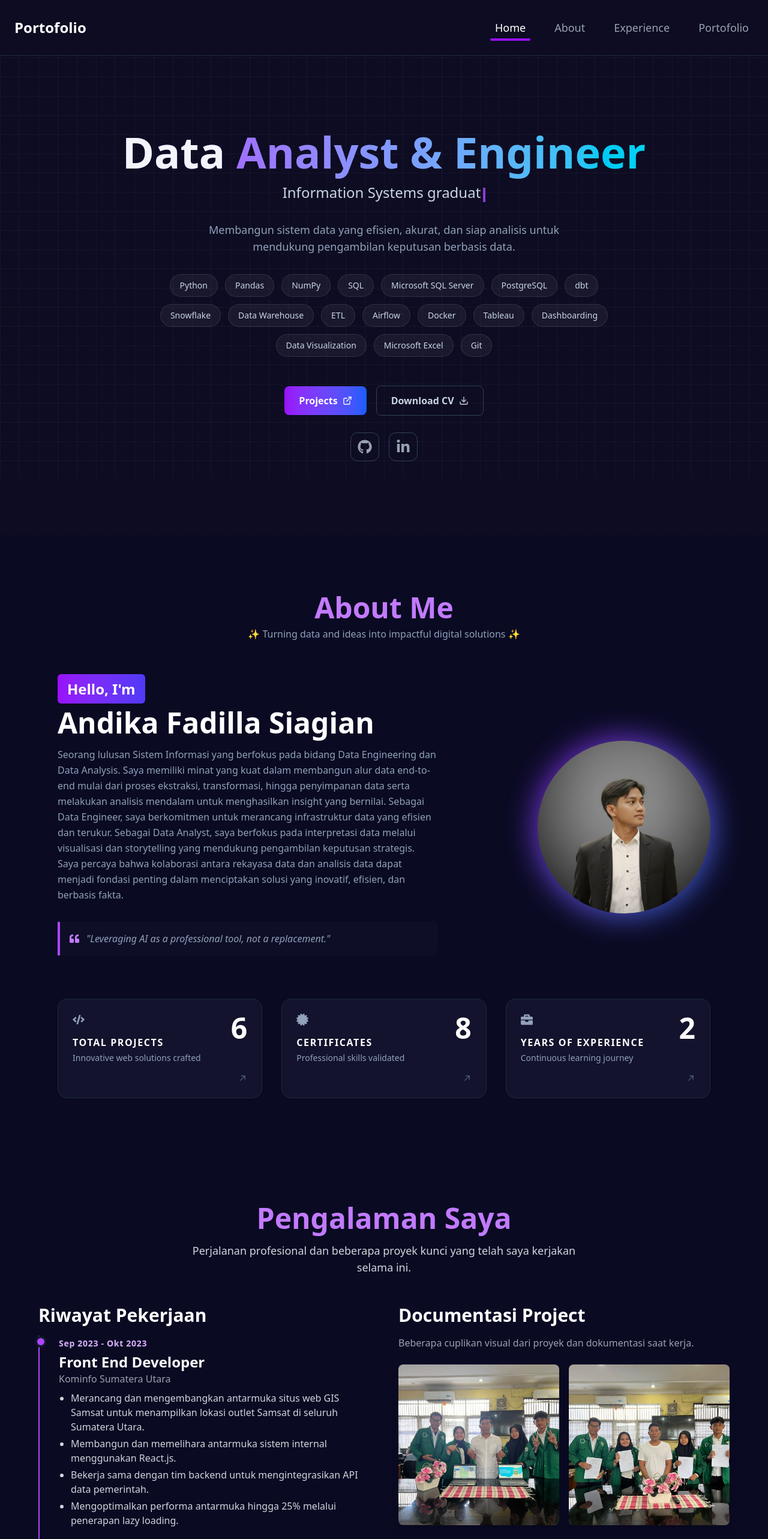
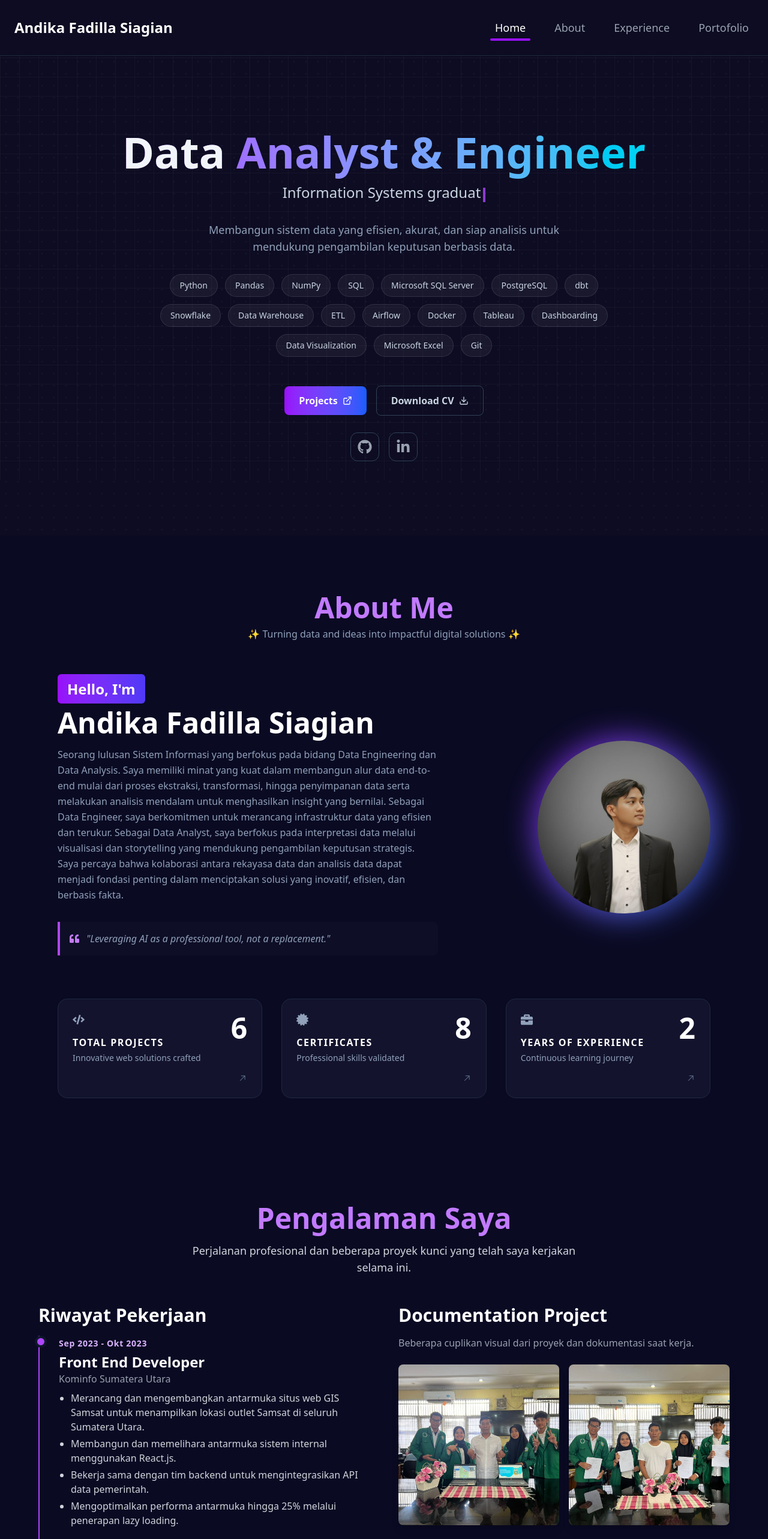
Before and after one commit to dikcoding/my-portofolio, a React (Vite) app: page / in a window 1280 px wide. Shown: the top 2566 px of the page at 60% size. Built offline with nearby package versions, Linux system fonts and the light colour scheme.

Commit message:
fix: update

```diff
--- a/src/components/Header.jsx
+++ b/src/components/Header.jsx
@@ -14,7 +14,9 @@
 
   return (
     <nav className="flex items-center justify-between p-6 bg-[#0D0C22] sticky top-0 z-50 border-b border-slate-800">
-      <div className="text-2xl font-bold text-white">Portofolio</div>
+      <div className="text-2xl font-bold text-white">
+        Andika Fadilla Siagian
+      </div>
 
       <div className="hidden md:flex items-center space-x-8">
         {menuItems.map((item) => (
--- a/src/components/WorkExperience.jsx
+++ b/src/components/WorkExperience.jsx
@@ -57,7 +57,7 @@
 
           <div className="flex flex-col">
             <h3 className="text-3xl font-semibold text-white mb-4">
-              Documentasi Project
+              Documentation Project
             </h3>
             <p className="text-gray-400 mb-6">
               Beberapa cuplikan visual dari proyek dan dokumentasi saat kerja.
```
